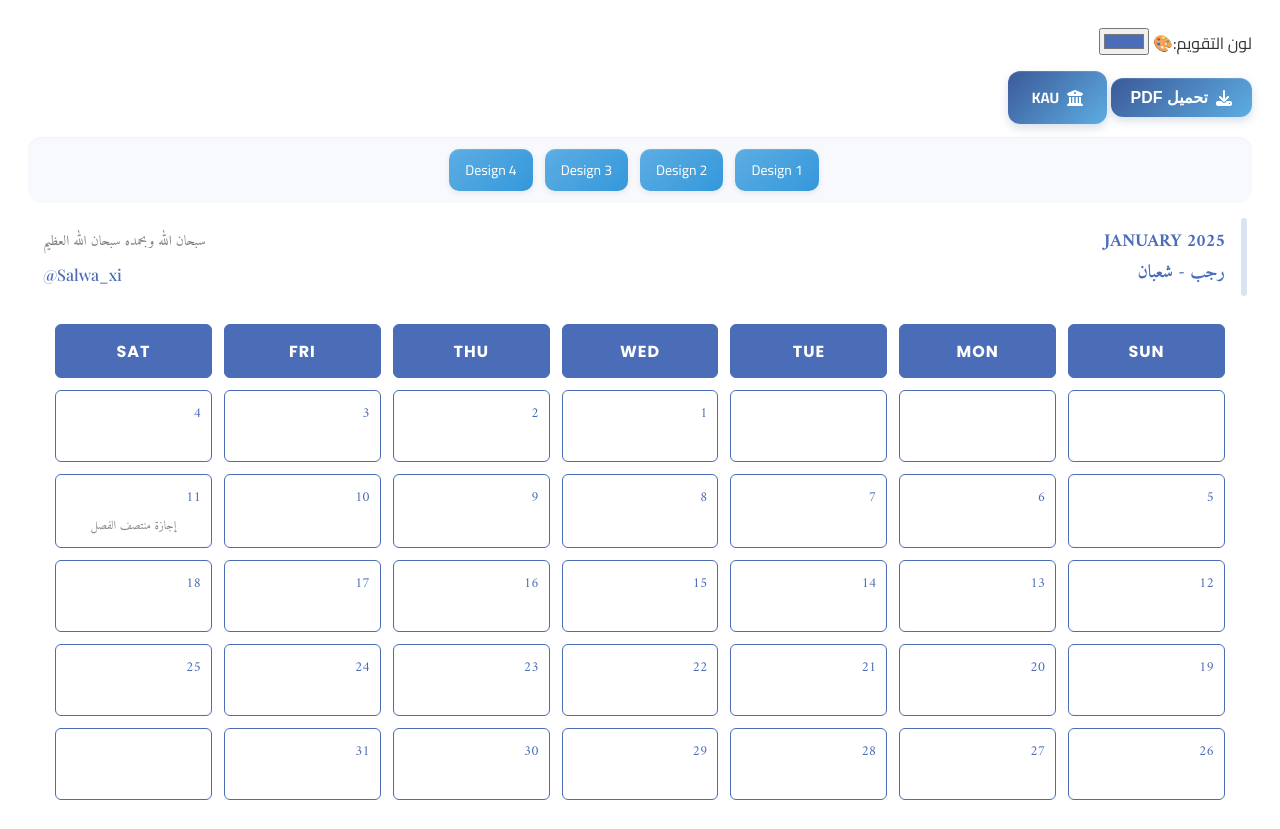
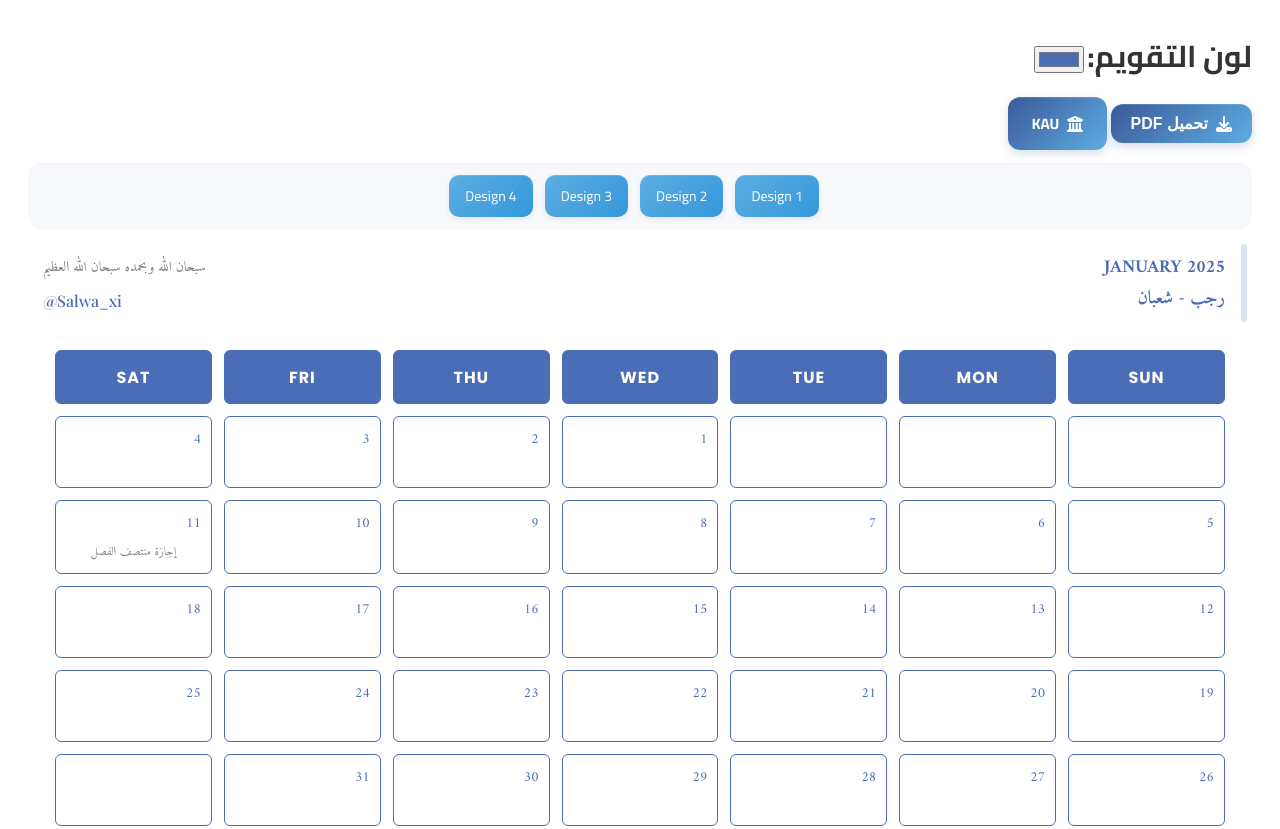
Before and after one commit to salwa-xix/my_calendar, a plain HTML site: page cal copy 2.html in a window 1280 px wide. Shown: the top 829 px of the page. Drawn offline with nearby package versions, Linux system fonts and the light colour scheme.

Commit message:
Update cal copy 2.html

```diff
--- a/cal copy 2.html
+++ b/cal copy 2.html
@@ -456,6 +456,11 @@ th, td {
   font-family: 'Cairo', sans-serif !important;
 }
 
+.color-card label {
+  font-size: 30px;
+  font-weight: bold;
+  display: inline-block;
+}
 
 
   </style>
@@ -466,7 +471,7 @@ th, td {
 <div class="controls-wrapper">
   <!-- اختيار اللون -->
   <div class="color-card">
-    <label for="color"> لون التقويم:🎨</label>
+    <label for="color"> لون التقويم:</label>
     <input type="color" id="color" value="#4b6cb7">
   </div>
 
@@ -476,7 +481,7 @@ th, td {
   </button>
 
   <!-- رابط KAU -->
-  <a href="https://kau.edu.sa" target="_blank" id="kauBtn" class="modern-button">
+  <a href="#" target="_blank" id="kauBtn" class="modern-button">
     <i class="fas fa-university"></i> KAU
   </a>
 
```
